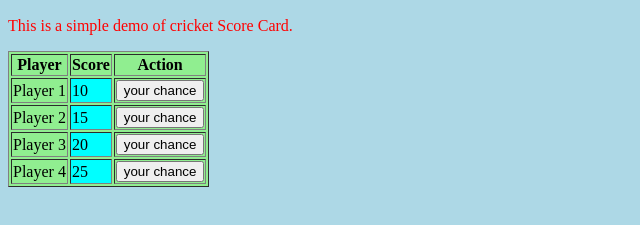
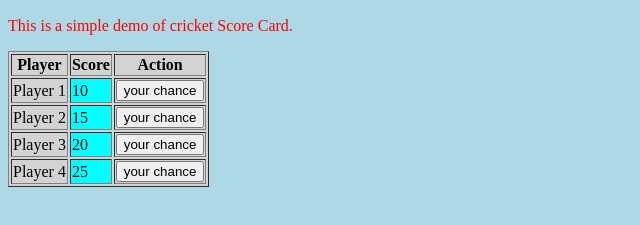
Before and after one commit to gangwarabhay/CodingWorkxDemo, a plain HTML site: page index.html in a window 1280 px wide. Shown: the part 57-282 px from the top of the page, without its empty margins (0-640 px from the left). Drawn offline with Linux system fonts and the light colour scheme.

Commit message:
change table bg-color

```diff
--- a/index.css
+++ b/index.css
@@ -2,7 +2,7 @@ body {
   background-color: lightblue;
 }
 #table{
-  background-color: lightgreen;
+  background-color: lightgray;
 }
 h1 {
   color: rgb(128, 77, 0);
```
